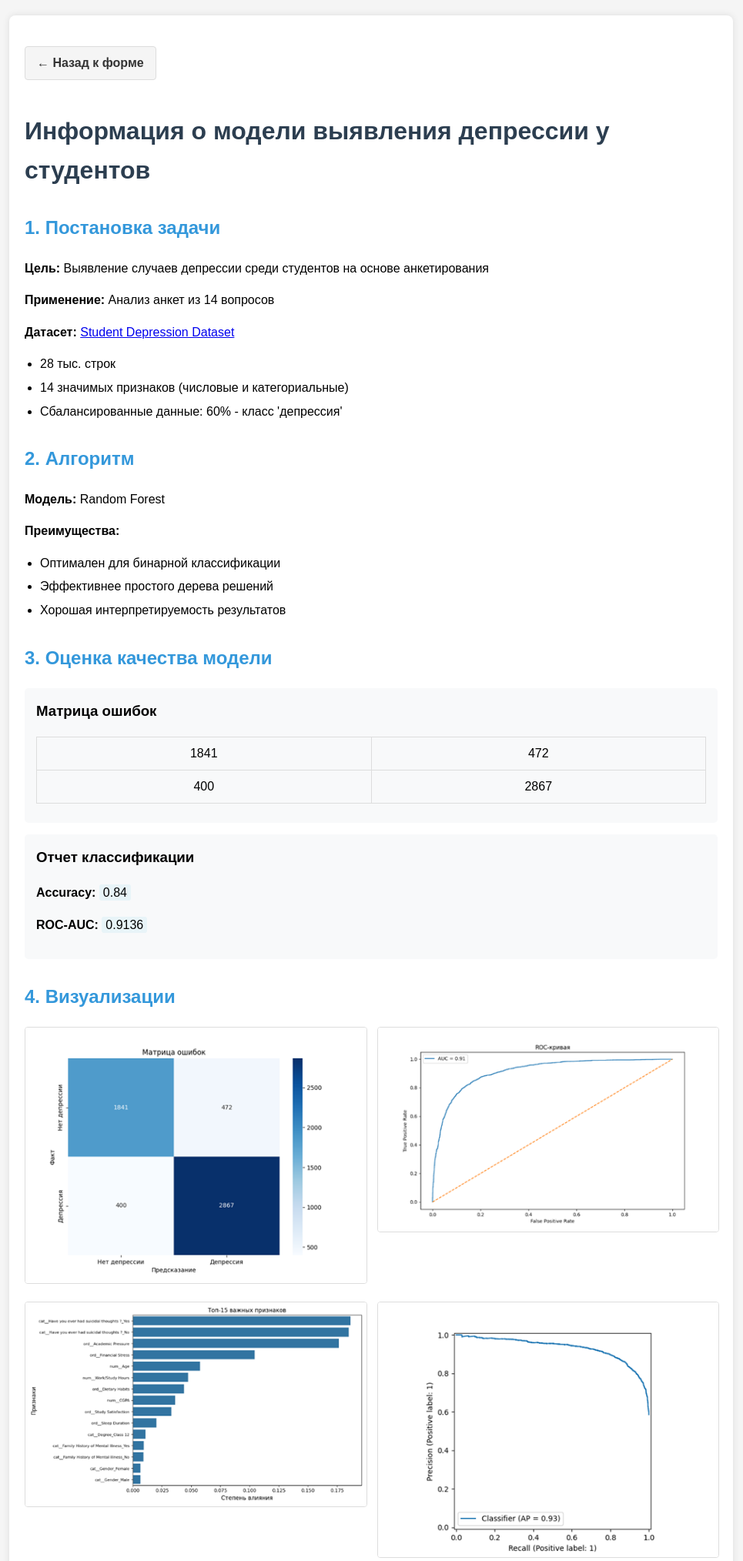
After one commit to LesnikLesnik/little_train_ml, a Flask app: page /model-info in a window 1280 px wide. The commit adds this page. Shown: the top 2028 px of the page at 77% size, without its empty margins (158-1123 px from the left). Run offline with Flask 3, Linux system fonts and the light colour scheme; parts of the project's set-up code (start-up, migrations or seed data) failed here and were passed over.

Commit message:
добавлена страница с информацией о модели

```diff
--- a/dev/app.py
+++ b/dev/app.py
@@ -1,37 +1,21 @@
-from flask import Flask, render_template, request, jsonify
+from flask import Flask, render_template, request
 import pandas as pd
 import joblib
-import os
+from controllers.model_info_controller import model_info_bp
 
 app = Flask(__name__)
+
+# Регистрируем Blueprint
+app.register_blueprint(model_info_bp)
 
 # Загрузка модели
 model_data = joblib.load('model/student_depression_model.pkl')
 model = model_data['model']
 feature_columns = model_data['feature_columns']
 
-
 @app.route("/")
 def index():
     return render_template("form.html")
-
-
-from flask import Flask, render_template, request
-import pandas as pd
-import joblib
-
-app = Flask(__name__)
-
-# Загрузка модели
-model_data = joblib.load('model/student_depression_model.pkl')
-model = model_data['model']
-feature_columns = model_data['feature_columns']
-
-
-@app.route("/")
-def index():
-    return render_template("form.html")
-
 
 @app.route("/predict", methods=["POST"])
 def predict():
@@ -69,6 +53,5 @@ def predict():
     except Exception as e:
         return render_template("error.html", error=str(e))
 
-
 if __name__ == "__main__":
-    app.run(host="0.0.0.0", port=8080, debug=True)
+    app.run(host="127.0.0.1", port=8080, debug=True)
--- /dev/null
+++ b/dev/controllers/model_info_controller.py
@@ -0,0 +1,50 @@
+from flask import Blueprint, render_template
+import os
+
+model_info_bp = Blueprint('model_info', __name__, template_folder='../templates')
+
+
+@model_info_bp.route('/model-info')
+def show_model_info():
+    # Данные о модели (можно вынести в конфиг или отдельный файл)
+    model_info = {
+        'task': {
+            'goal': "Выявление случаев депрессии среди студентов на основе анкетирования",
+            'application': "Анализ анкет из 14 вопросов",
+            'dataset': {
+                'name': "Student Depression Dataset",
+                'link': "https://www.kaggle.com/datasets/hopesb/student-depression-dataset",
+                'size': "28 тыс. строк",
+                'features': "14 значимых признаков (числовые и категориальные)",
+                'balance': "Сбалансированные данные: 60% - класс 'депрессия'"
+            }
+        },
+        'algorithm': {
+            'name': "Random Forest",
+            'advantages': [
+                "Оптимален для бинарной классификации",
+                "Эффективнее простого дерева решений",
+                "Хорошая интерпретируемость результатов"
+            ]
+        },
+        'metrics': {
+            'confusion_matrix': [[1841, 472], [400, 2867]],
+            'classification_report': {
+                'precision': [0.82, 0.86],
+                'recall': [0.80, 0.88],
+                'f1': [0.81, 0.87],
+                'support': [2313, 3267]
+            },
+            'accuracy': 0.84,
+            'roc_auc': 0.9136
+        },
+        'images': [
+            'img.png',
+            'img_1.png',
+            'img_2.png',
+            'img_3.png',
+            'img_4.png'
+        ]
+    }
+
+    return render_template('model_info.html', model_info=model_info)
--- /dev/null
+++ b/dev/static/css/form.css
@@ -0,0 +1,117 @@
+body {
+    font-family: Arial, sans-serif;
+    line-height: 1.6;
+    margin: 0;
+    padding: 20px;
+    background-color: #f5f5f5;
+}
+
+.form-container {
+    max-width: 900px;
+    margin: 0 auto;
+    background: white;
+    padding: 20px;
+    border-radius: 8px;
+    box-shadow: 0 0 10px rgba(0,0,0,0.1);
+}
+
+fieldset {
+    border: 1px solid #ddd;
+    border-radius: 5px;
+    padding: 15px;
+    margin-bottom: 20px;
+}
+
+legend {
+    padding: 0 10px;
+    font-weight: bold;
+}
+
+label {
+    display: block;
+    margin-top: 10px;
+}
+
+input[type="number"], select {
+    width: 100%;
+    padding: 8px;
+    margin-top: 5px;
+    border: 1px solid #ddd;
+    border-radius: 4px;
+}
+
+.submit-btn {
+    background-color: #4CAF50;
+    color: white;
+    padding: 10px 15px;
+    border: none;
+    border-radius: 4px;
+    cursor: pointer;
+    font-size: 16px;
+    margin-top: 10px;
+}
+
+.submit-btn:hover {
+    background-color: #45a049;
+}
+
+.result-container {
+    max-width: 600px;
+    margin: 0 auto;
+    background: white;
+    padding: 20px;
+    border-radius: 8px;
+    box-shadow: 0 0 10px rgba(0,0,0,0.1);
+    text-align: center;
+}
+
+.prediction-result {
+    padding: 20px;
+    margin: 20px 0;
+    border-radius: 5px;
+}
+
+.high-risk {
+    background-color: #ffdddd;
+    border-left: 6px solid #f44336;
+}
+
+.low-risk {
+    background-color: #ddffdd;
+    border-left: 6px solid #4CAF50;
+}
+
+.recommendations {
+    text-align: left;
+    margin: 20px 0;
+}
+
+.back-btn {
+    display: inline-block;
+    margin-top: 20px;
+    color: #333;
+    text-decoration: none;
+    font-weight: bold;
+}
+
+.back-btn:hover {
+    text-decoration: underline;
+}
+
+.info-btn {
+            display: block;
+            width: 300px;
+            margin: 20px auto;
+            padding: 10px 15px;
+            background-color: #3498db;
+            color: white;
+            text-align: center;
+            text-decoration: none;
+            border-radius: 5px;
+            font-weight: bold;
+            transition: background-color 0.3s;
+}
+
+.info-btn:hover {
+            background-color: #2980b9;
+}
--- /dev/null
+++ b/dev/static/css/model-info.css
@@ -0,0 +1,98 @@
+
+
+/* Общие стили для страницы информации о модели */
+.model-info-container {
+    max-width: 900px;
+    margin: 0 auto;
+    background: white;
+    padding: 20px;
+    border-radius: 8px;
+    box-shadow: 0 0 10px rgba(0,0,0,0.1);
+}
+
+.model-info-container h1 {
+    color: #2c3e50;
+    margin-bottom: 30px;
+}
+
+.model-info-container h2 {
+    color: #3498db;
+    margin-top: 30px;
+}
+
+/* Стили для метрик */
+.metric-box {
+    background: #f8f9fa;
+    padding: 15px;
+    border-radius: 5px;
+    margin: 15px 0;
+}
+
+.metric-box h3 {
+    margin-top: 0;
+}
+
+.highlight {
+    background-color: #e8f4f8;
+    padding: 2px 5px;
+    border-radius: 3px;
+}
+
+/* Стили для сетки изображений */
+.image-grid {
+    display: grid;
+    grid-template-columns: repeat(2, 1fr);
+    gap: 15px;
+    margin: 20px 0;
+}
+
+.image-grid img {
+    max-width: 100%;
+    border: 1px solid #ddd;
+    border-radius: 4px;
+    transition: transform 0.3s;
+}
+
+.image-grid img:hover {
+    transform: scale(1.02);
+}
+
+/* Стили для кнопки "Назад" */
+.back-btn {
+    display: inline-block;
+    margin-bottom: 20px;
+    padding: 8px 15px;
+    background-color: #f5f5f5;
+    color: #333;
+    text-decoration: none;
+    border-radius: 4px;
+    border: 1px solid #ddd;
+    transition: all 0.3s;
+}
+
+.back-btn:hover {
+    background-color: #e9e9e9;
+    text-decoration: none;
+}
+
+/* Дополнительные стили для таблиц */
+table {
+    border-collapse: collapse;
+    width: 100%;
+    margin: 10px 0;
+}
+
+table td {
+    padding: 8px;
+    text-align: center;
+    border: 1px solid #ddd;
+}
+
+/* Стили для списков */
+ul {
+    padding-left: 20px;
+}
+
+li {
+    margin-bottom: 5px;
+}
--- a/dev/static/style.css
+++ b/dev/static/style.css
@@ -1,99 +1,3 @@
-body {
-    font-family: Arial, sans-serif;
-    line-height: 1.6;
-    margin: 0;
-    padding: 20px;
-    background-color: #f5f5f5;
-}
-
-.form-container {
-    max-width: 900px;
-    margin: 0 auto;
-    background: white;
-    padding: 20px;
-    border-radius: 8px;
-    box-shadow: 0 0 10px rgba(0,0,0,0.1);
-}
-
-fieldset {
-    border: 1px solid #ddd;
-    border-radius: 5px;
-    padding: 15px;
-    margin-bottom: 20px;
-}
-
-legend {
-    padding: 0 10px;
-    font-weight: bold;
-}
-
-label {
-    display: block;
-    margin-top: 10px;
-}
-
-input[type="number"], select {
-    width: 100%;
-    padding: 8px;
-    margin-top: 5px;
-    border: 1px solid #ddd;
-    border-radius: 4px;
-}
-
-.submit-btn {
-    background-color: #4CAF50;
-    color: white;
-    padding: 10px 15px;
-    border: none;
-    border-radius: 4px;
-    cursor: pointer;
-    font-size: 16px;
-    margin-top: 10px;
-}
-
-.submit-btn:hover {
-    background-color: #45a049;
-}
-
-.result-container {
-    max-width: 600px;
-    margin: 0 auto;
-    background: white;
-    padding: 20px;
-    border-radius: 8px;
-    box-shadow: 0 0 10px rgba(0,0,0,0.1);
-    text-align: center;
-}
-
-.prediction-result {
-    padding: 20px;
-    margin: 20px 0;
-    border-radius: 5px;
-}
-
-.high-risk {
-    background-color: #ffdddd;
-    border-left: 6px solid #f44336;
-}
-
-.low-risk {
-    background-color: #ddffdd;
-    border-left: 6px solid #4CAF50;
-}
-
-.recommendations {
-    text-align: left;
-    margin: 20px 0;
-}
-
-.back-btn {
-    display: inline-block;
-    margin-top: 20px;
-    color: #333;
-    text-decoration: none;
-    font-weight: bold;
-}
-
-.back-btn:hover {
-    text-decoration: underline;
-}
+/* Импорт всех CSS-файлов */
+@import url('css/form.css');
+@import url('css/model-info.css');
--- a/dev/templates/form.html
+++ b/dev/templates/form.html
@@ -106,6 +106,11 @@
 
             <input type="submit" value="Проверить риск депрессии" class="submit-btn">
         </form>
+
+        <!-- Кнопка для перехода на страницу с информацией о модели -->
+        <a href="{{ url_for('model_info.show_model_info') }}" class="info-btn">
+            Информация о модели
+        </a>
     </div>
 </body>
 </html>
--- /dev/null
+++ b/dev/templates/model_info.html
@@ -0,0 +1,81 @@
+<!DOCTYPE html>
+<html>
+<head>
+    <title>Информация о модели</title>
+        <link rel="stylesheet" href="{{ url_for('static', filename='style.css') }}">
+</head>
+<body>
+    <div class="model-info-container">
+        <a href="{{ url_for('index') }}" class="back-btn">← Назад к форме</a>
+
+        <h1>Информация о модели выявления депрессии у студентов</h1>
+
+        <section>
+            <h2>1. Постановка задачи</h2>
+            <p><strong>Цель:</strong> {{ model_info.task.goal }}</p>
+            <p><strong>Применение:</strong> {{ model_info.task.application }}</p>
+            <p><strong>Датасет:</strong> <a href="{{ model_info.task.dataset.link }}" target="_blank">{{ model_info.task.dataset.name }}</a></p>
+            <ul>
+                <li>{{ model_info.task.dataset.size }}</li>
+                <li>{{ model_info.task.dataset.features }}</li>
+                <li>{{ model_info.task.dataset.balance }}</li>
+            </ul>
+        </section>
+
+        <section>
+            <h2>2. Алгоритм</h2>
+            <p><strong>Модель:</strong> {{ model_info.algorithm.name }}</p>
+            <p><strong>Преимущества:</strong></p>
+            <ul>
+                {% for advantage in model_info.algorithm.advantages %}
+                <li>{{ advantage }}</li>
+                {% endfor %}
+            </ul>
+        </section>
+
+        <section>
+            <h2>3. Оценка качества модели</h2>
+            <div class="metric-box">
+                <h3>Матрица ошибок</h3>
+                <table border="1">
+                    <tr>
+                        <td>{{ model_info.metrics.confusion_matrix[0][0] }}</td>
+                        <td>{{ model_info.metrics.confusion_matrix[0][1] }}</td>
+                    </tr>
+                    <tr>
+                        <td>{{ model_info.metrics.confusion_matrix[1][0] }}</td>
+                        <td>{{ model_info.metrics.confusion_matrix[1][1] }}</td>
+                    </tr>
+                </table>
+            </div>
+
+            <div class="metric-box">
+                <h3>Отчет классификации</h3>
+                <p><strong>Accuracy:</strong> <span class="highlight">{{ "%.2f"|format(model_info.metrics.accuracy) }}</span></p>
+                <p><strong>ROC-AUC:</strong> <span class="highlight">{{ "%.4f"|format(model_info.metrics.roc_auc) }}</span></p>
+            </div>
+        </section>
+
+        <section>
+            <h2>4. Визуализации</h2>
+            <div class="image-grid">
+                {% for image in model_info.images %}
+                <div>
+                    <img src="{{ url_for('static', filename='images/' + image) }}" alt="График модели">
+                </div>
+                {% endfor %}
+            </div>
+        </section>
+
+        <section>
+            <h2>5. Особенности модели</h2>
+            <p><strong>Сильные стороны:</strong></p>
+            <ul>
+                <li>Высокие метрики для всех классов</li>
+                <li>Точность предсказания депрессии: ~88%</li>
+                <li>Общая точность модели: 84%</li>
+            </ul>
+        </section>
+    </div>
+</body>
+</html>
```
Also changed, not shown: dev/static/images/clone.png (renamed from help/images/clone.png), dev/static/images/commit.png (renamed from help/images/commit.png), dev/static/images/git_ide.png (renamed from help/images/git_ide.png), dev/static/images/github_code.png (renamed from help/images/github_code.png), dev/static/images/icon_git.png (renamed from help/images/icon_git.png), dev/static/images/img.png (renamed from help/images/img.png), dev/static/images/img_1.png (renamed from help/images/img_1.png), dev/static/images/img_2.png (renamed from help/images/img_2.png), dev/static/images/img_3.png (renamed from help/images/img_3.png), dev/static/images/img_4.png (renamed from help/images/img_4.png), dev/static/images/version_control.png (renamed from help/images/version_control.png), help/README_Git.md, help/README_INFO.md.
